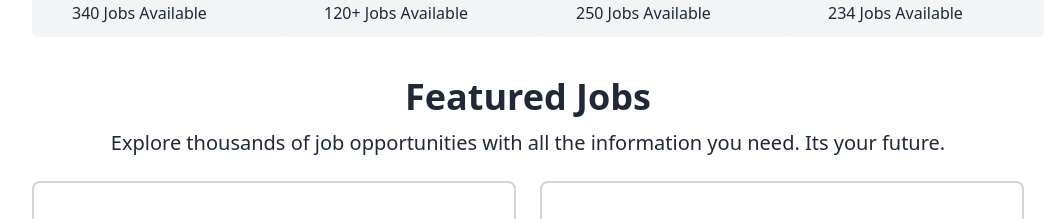
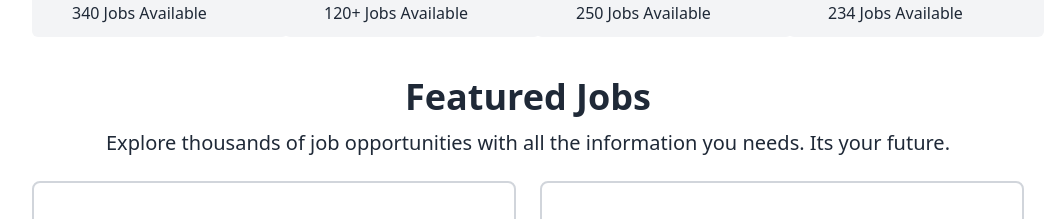
Before and after one commit to yeasin550/career-hub, a React (Vite) app: page / in a window 1280 px wide. Shown: the part 1101-1320 px from the top of the page, without its empty margins (112-1167 px from the left). Built offline with nearby package versions, Linux system fonts and the light colour scheme; grey boxes are pictures that could not be loaded.

Commit message:
footer section done

```diff
--- a/src/components/FeaturedJobs/FeaturedJobs.jsx
+++ b/src/components/FeaturedJobs/FeaturedJobs.jsx
@@ -28,7 +28,7 @@ const FeaturedJobs = () => {
       <h1 className="text-4xl text-center font-bold">Featured Jobs</h1>
       <p className="text-center text-xl mt-3">
         Explore thousands of job opportunities with all the information you
-        need. Its your future.
+        needs. Its your future.
       </p>
 
       <div className="grid md:mx-20 mx-4  mb-6 lg:mx-36 gap-6 mt-6 lg:grid-cols-2">
```
